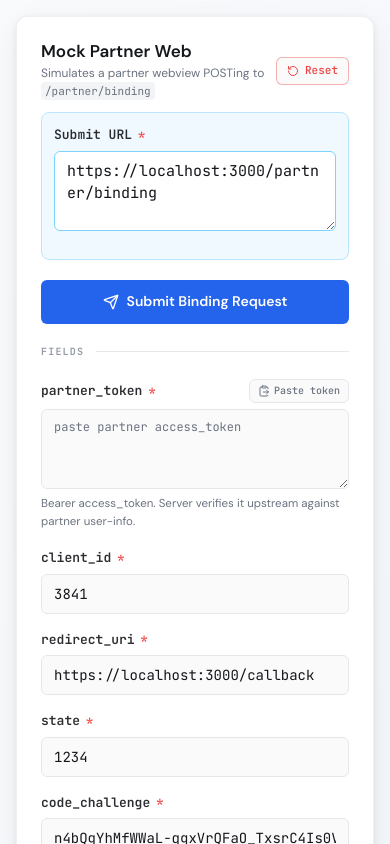
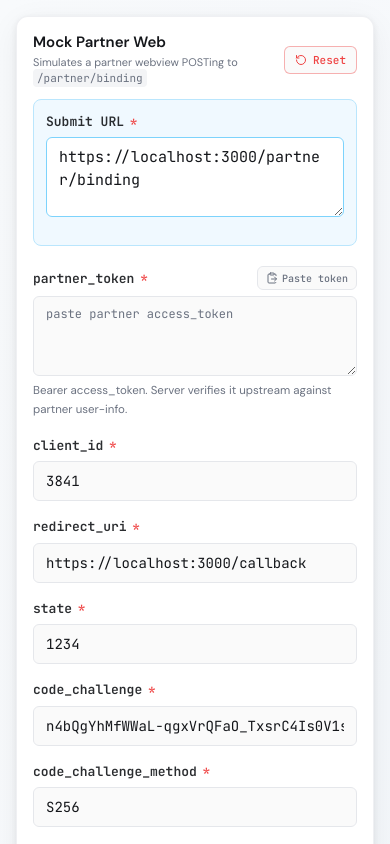
Before and after one commit to ptsangthong/demo-partner-web, a React (Vite) app: page / in a window 390 px wide. Shown: the top 844 px of the page. Built offline with nearby package versions, Linux system fonts and the light colour scheme.

Commit message:
adjust styles

```diff
--- a/src/App.jsx
+++ b/src/App.jsx
@@ -144,11 +144,11 @@ export default function App() {
   return (
     <div className="min-h-dvh bg-gradient-to-br from-slate-50 via-blue-50/30 to-slate-100 flex items-start justify-center p-4 sm:p-8 sm:py-12">
       <Card className="w-full max-w-[520px] shadow-[0_2px_8px_rgba(0,0,0,0.08),0_8px_32px_rgba(0,0,0,0.06)] border-border/60 animate-fade-in">
-        <CardHeader className="pb-3">
+        <CardHeader className="px-4 sm:px-6 pt-4 sm:pt-6 pb-3">
           <div className="flex items-center justify-between gap-2">
-            <div>
-              <h2 className="font-semibold text-[17px] text-foreground leading-tight">Mock Partner Web</h2>
-              <p className="text-[12px] text-muted-foreground font-sans mt-0.5">
+            <div className="min-w-0">
+              <h2 className="font-semibold text-[15px] sm:text-[17px] text-foreground leading-tight">Mock Partner Web</h2>
+              <p className="text-[11px] sm:text-[12px] text-muted-foreground font-sans mt-0.5">
                 Simulates a partner webview POSTing to{" "}
                 <code className="text-[11px] bg-muted px-1 py-0.5 rounded font-mono">/partner/binding</code>
               </p>
@@ -166,7 +166,7 @@ export default function App() {
           </div>
         </CardHeader>
 
-        <CardContent className="pt-0">
+        <CardContent className="px-4 sm:px-6 pb-4 sm:pb-6 pt-0">
           {/* Submit URL */}
           <div className="rounded-lg bg-sky-50 border border-sky-200 p-3 mb-5">
             <FieldRow id="submitUrl" label="Submit URL" required>
@@ -177,15 +177,9 @@ export default function App() {
                 {...submitUrl}
               />
             </FieldRow>
-
           </div>
-          <Button type="submit" form="bindingForm" className="w-full h-11 font-semibold text-[14px] gap-2">
-              <Send className="h-4 w-4" />
-              Submit Binding Request
-            </Button>
 
           <form id="bindingForm" method="POST" onSubmit={handleSubmit}>
-            <SectionDivider label="Fields" />
             <FieldRow
               id="partner_token"
               label="partner_token"
@@ -281,6 +275,11 @@ export default function App() {
             >
               <Input id="scope" name="scope" {...scope} />
             </FieldRow>
+
+            <Button type="submit" className="w-full h-11 font-semibold text-[14px] gap-2 mt-2">
+              <Send className="h-4 w-4" />
+              Submit Binding Request
+            </Button>
           </form>
         </CardContent>
       </Card>
```
